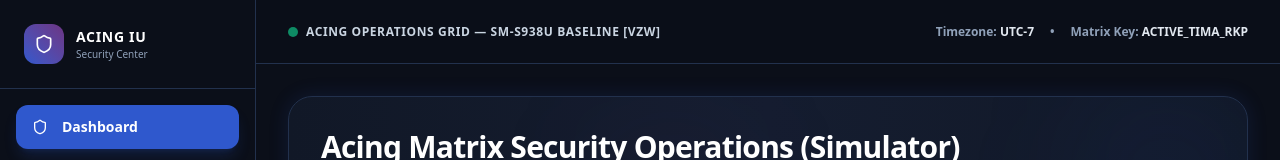
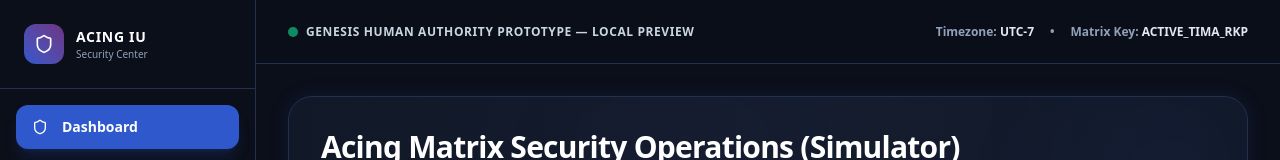
Before and after one commit to AcingTime420/Acing-IU-Genesis, a Next.js app in the folder frontend/: page / in a window 1280 px wide. Shown: the top 160 px of the page. Built offline with nearby package versions, Linux system fonts and the light colour scheme.

Commit message:
Update Genesis prototype preview metadata

```diff
--- a/frontend/src/app/layout.tsx
+++ b/frontend/src/app/layout.tsx
@@ -3,8 +3,8 @@ import "./globals.css";
 import Sidebar from "@/components/Sidebar";
 
 export const metadata: Metadata = {
-  title: "Acing IU Security Center",
-  description: "SM-S938U Verizon Firmware Trust & Zero-Trust Matrix",
+  title: "Acing IU: Genesis — Human Authority Prototype",
+  description: "Local mock interface for reviewing human authority over an AI agent proposal. Not live or enforced.",
 };
 
 export default function RootLayout({
@@ -25,7 +25,7 @@ export default function RootLayout({
             <div className="flex items-center gap-2">
               <span className="w-2.5 h-2.5 bg-cyberGreen rounded-full animate-pulse"></span>
               <span className="text-xs font-bold uppercase tracking-wider text-slate-300">
-                Acing Operations Grid — SM-S938U Baseline [VZW]
+                Genesis Human Authority Prototype — local preview
               </span>
             </div>
             <div className="hidden sm:flex items-center gap-4 text-xs font-semibold text-slate-400">
```
